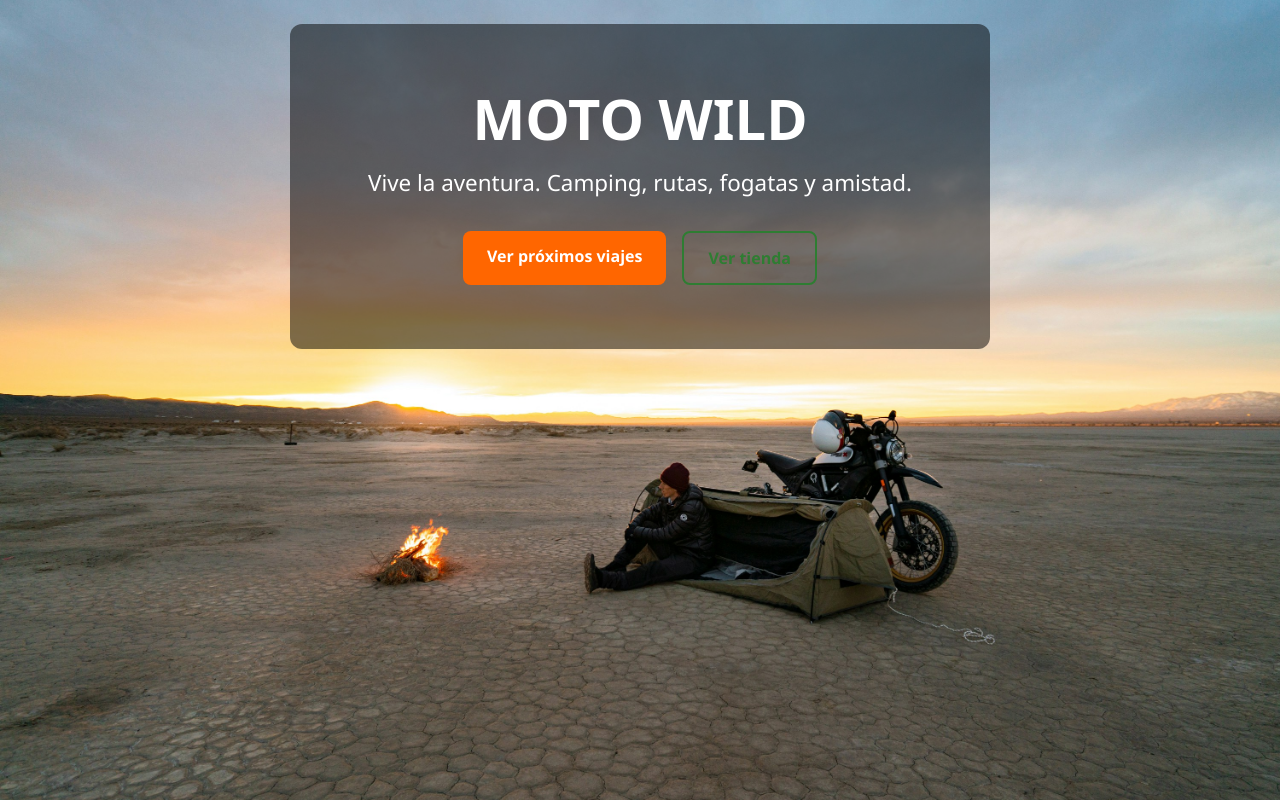
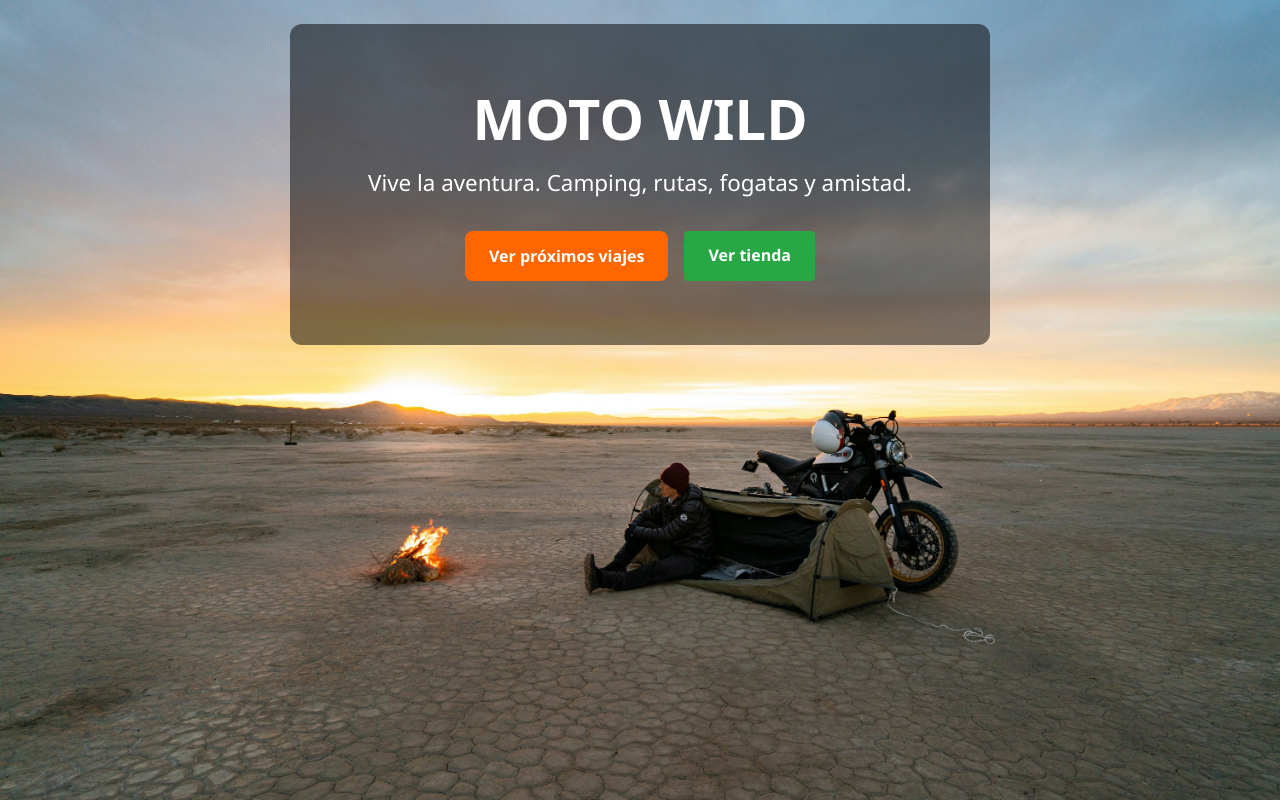
Before and after one commit to multix20/landing-page-motowild, a React (Vite) app: page / in a window 1280 px wide. Shown: the top 802 px of the page. Built offline with nearby package versions, Linux system fonts and the light colour scheme.

Commit message:
Cambia el botón 'Ver tienda' a fondo verde

```diff
--- a/src/styles/main.css
+++ b/src/styles/main.css
@@ -82,20 +82,17 @@ html, body, #root {
 
 /* Botón borde blanco */
 .btn-secondary {
-  font-size: 1rem;
-  padding: 0.8rem 1.5rem;
-  border-radius: 8px;
-  font-weight: 600;
-  text-decoration: none;
-  border: 2px solid #2e7d32;
-  color: #2e7d32;
-  background: transparent;
-  transition: all 0.3s ease;
+  background-color: #28a745; /* Verde */
+  color: #fff;
+  border: none;
+  padding: 0.75em 1.5em;
+  border-radius: 4px;
+  cursor: pointer;
+  transition: background 0.2s;
 }
 
 .btn-secondary:hover {
-  background-color: #2e7d32;
-  color: #fff;
+  background-color: #218838; /* Verde más oscuro al pasar el mouse */
 }
 
 /* --- SECCIÓN PRÓXIMOS VIAJES --- */
```
